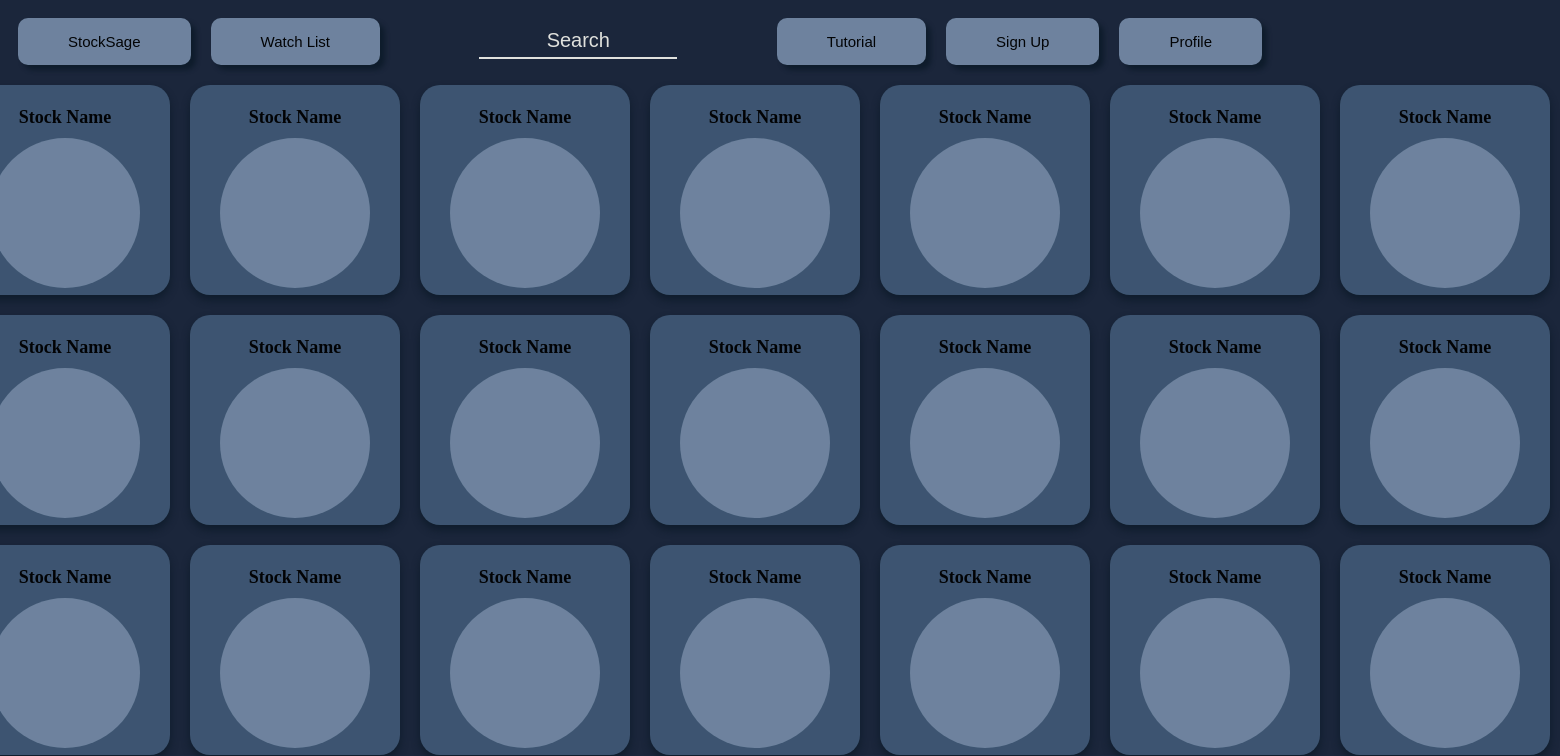
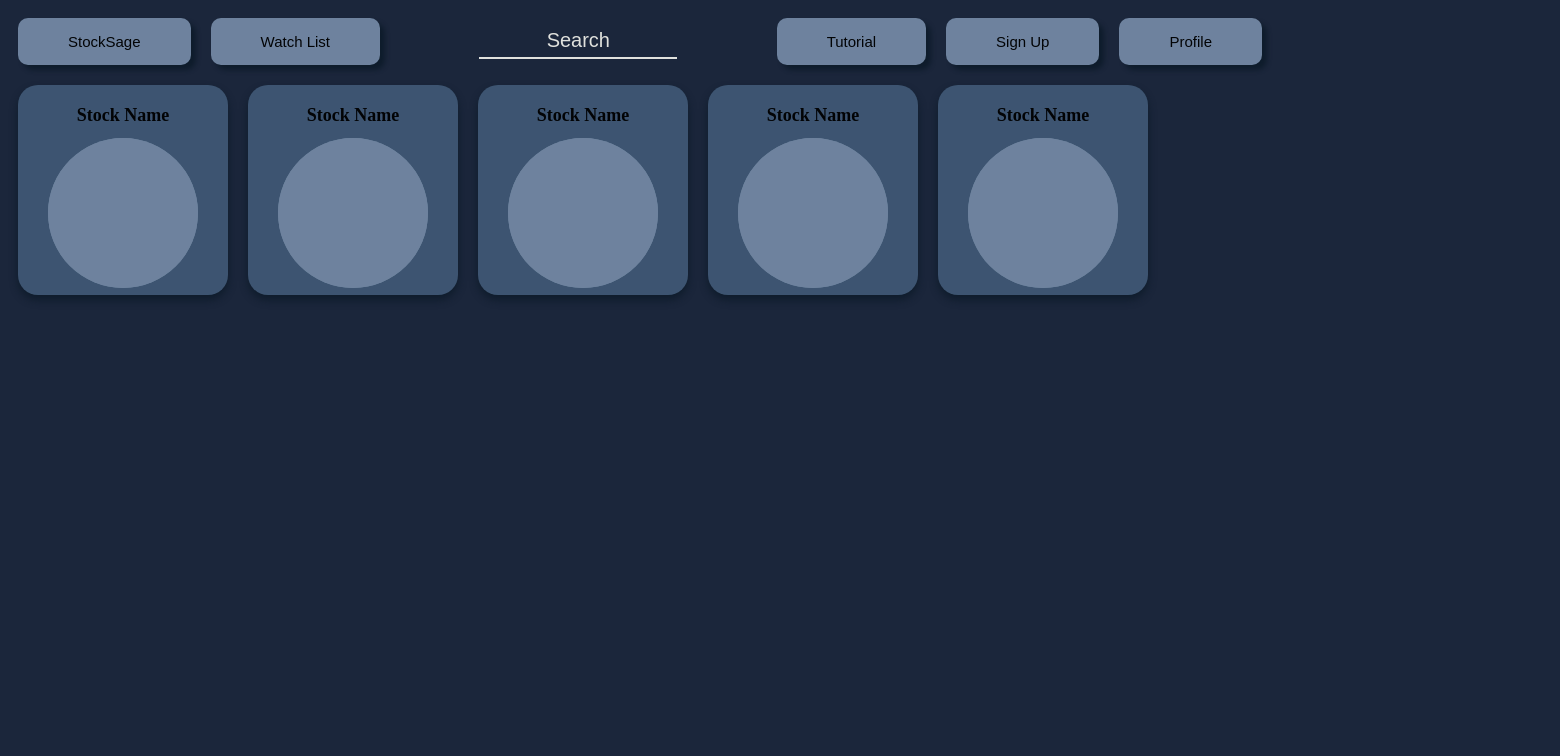
Before and after one commit to Anush-Varma/Trading-Website, a React (Vite) app in the folder client/: page / in a window 1280 px wide. Shown: the top 756 px of the page, 1560 px wide, since content can reach past the window. Built offline with nearby package versions, Linux system fonts and the light colour scheme.

Commit message:
D3 implementation of circle

```diff
--- a/client/src/HomePage.jsx
+++ b/client/src/HomePage.jsx
@@ -9,7 +9,7 @@ import "./styles/homePage.css";
 // gylph to enlarge
 
 function HomePage() {
-  const cardCount = Array.from({ length: 32 });
+  const cardCount = Array.from({ length: 5 });
 
   return (
     <div className="home-page">
--- a/client/src/components/Gylph.jsx
+++ b/client/src/components/Gylph.jsx
@@ -1,21 +1,40 @@
-import React from "react";
-
+import React, { useEffect, useRef } from "react";
+import * as d3 from "d3";
 import "../styles/gylph.css";
 
 function Gylph() {
-  const radius = 75;
-  const buttonWidth = 30;
-  const angleOfButton = -30; // in Degrees
-  const buttons = ["A", "B", "C"];
+  const svgRef = useRef();
 
-  const angleInRad = (angleOfButton * Math.PI) / 180;
+  useEffect(() => {
+    const width = 150;
+    const height = 150;
+    const circleRadius = 75;
+    const buttonCount = 4;
+    const arcInnerButtonRadius = circleRadius + 10;
+    const arcOuterButtonRadius = arcInnerButtonRadius + 30;
 
-  const buttonXPosition = radius * Math.cos(angleInRad);
-  const buttonYPostision = radius * Math.sin(angleInRad);
+    const svg = d3
+      .select(svgRef.current)
+      .attr("width", width)
+      .attr("height", height)
+      .append("g")
+      .attr("transform", `translate(${width / 2}, ${height / 2})`);
+
+    svg
+      .append("circle")
+      .attr("r", circleRadius)
+      .attr("fill", "rgb(119, 141, 169)");
+
+    const arc = d3
+      .arc()
+      .innerRadius(arcInnerButtonRadius)
+      .outerRadius(arcOuterButtonRadius)
+      .cornerRadius(5);
+  });
 
   return (
     <div className="circle-container">
-      <div className="circle"></div>
+      <svg ref={svgRef}></svg>
     </div>
   );
 }
--- a/client/src/styles/gylph.css
+++ b/client/src/styles/gylph.css
@@ -6,11 +6,3 @@
   height: 200px;
   position: relative;
 }
-
-.circle {
-  width: 150px;
-  height: 150px;
-  border-radius: 50%;
-  background-color: var(--component-colour2);
-  position: absolute;
-}
```
